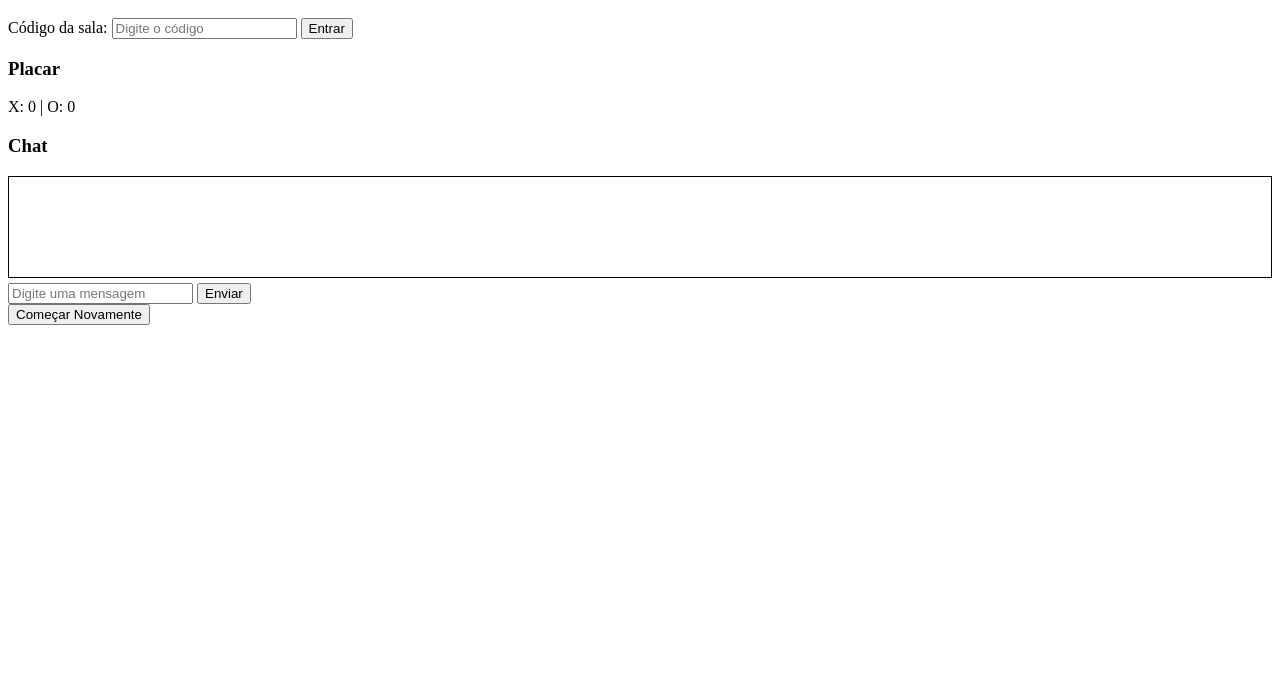
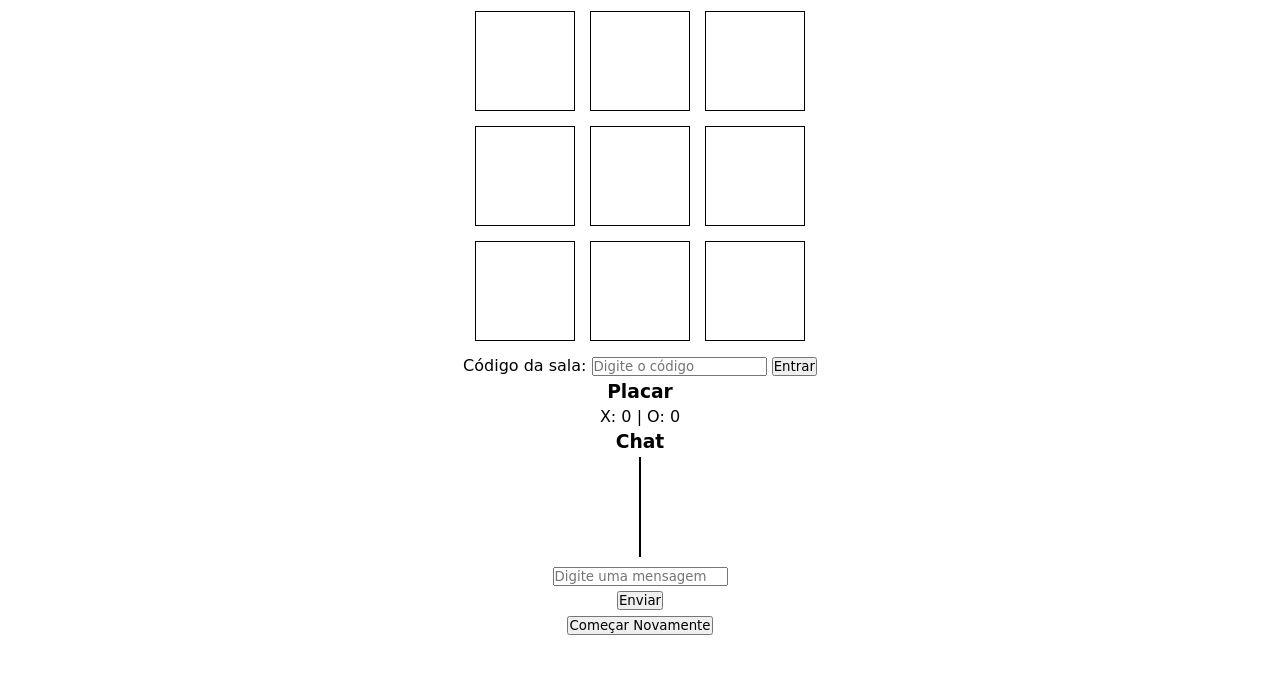
Before and after one commit to neres20030/testejoaoneres, a plain HTML site: page index.html in a window 1280 px wide. Shown: the part 110-800 px from the top of the page. Drawn offline with Linux system fonts and the light colour scheme.

Commit message:
new  commit

```diff
--- a/index.html
+++ b/index.html
@@ -4,7 +4,7 @@
     <meta charset="UTF-8">
     <meta name="viewport" content="width=device-width, initial-scale=1.0">
     <title>Jogo da Velha</title>
-    <link rel="stylesheet" href="styles.css">
+    <link rel="stylesheet" href="style.css">
 
     <!-- Firebase -->
     <script src="https://www.gstatic.com/firebasejs/10.7.1/firebase-app.js"></script>
--- a/style.css
+++ b/style.css
@@ -54,3 +54,7 @@ hr {
     text-align: center;
     font-size: 1.2rem;
 }
+
+.game button:hover {
+    background: lightgray;
+}
```
